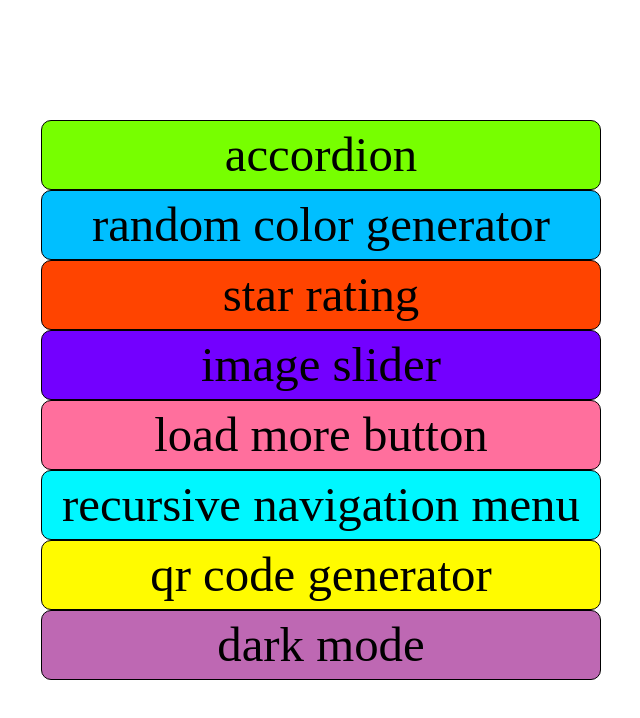
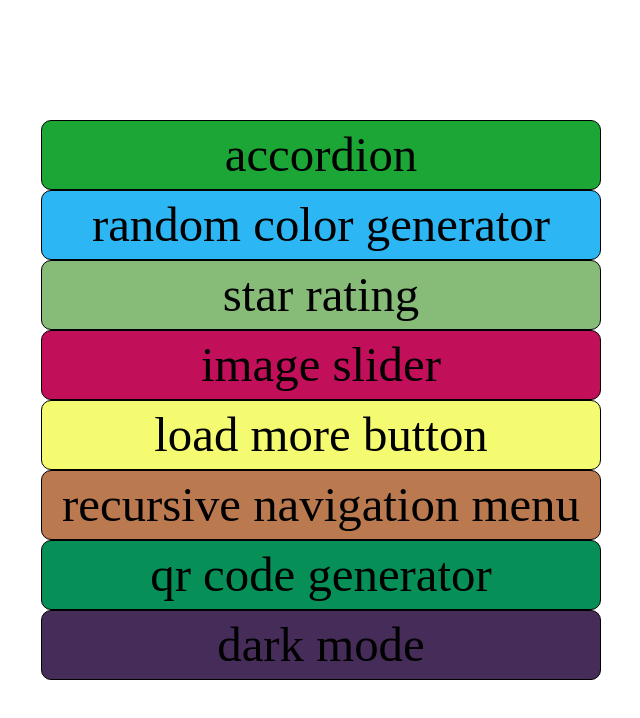
Before and after one commit to duglikespiano/25projectswithreact, a React (Create React App) app: page / in a window 1280 px wide. Shown: the top 718 px of the page, without its empty margins (319-959 px from the left). Built offline with nearby package versions, Linux system fonts and the light colour scheme.

Commit message:
ETC - RANDOM COLOR GENERATOR APPLIED

```diff
--- a/src/components/0_home/Home.module.scss
+++ b/src/components/0_home/Home.module.scss
@@ -17,28 +17,4 @@
 	border: 1px solid black;
 	border-radius: 10px;
 	padding: 0 20px;
-	&:nth-of-type(1) {
-		background-color: rgb(119, 255, 0);
-	}
-	&:nth-of-type(2) {
-		background-color: rgb(0, 191, 255);
-	}
-	&:nth-of-type(3) {
-		background-color: rgb(255, 68, 0);
-	}
-	&:nth-of-type(4) {
-		background-color: rgb(115, 0, 255);
-	}
-	&:nth-of-type(5) {
-		background-color: rgb(255, 111, 157);
-	}
-	&:nth-of-type(6) {
-		background-color: rgb(0, 247, 255);
-	}
-	&:nth-of-type(7) {
-		background-color: rgb(255, 251, 0);
-	}
-	&:nth-of-type(8) {
-		background-color: rgb(190, 104, 179);
-	}
 }
--- a/src/components/0_home/Home.tsx
+++ b/src/components/0_home/Home.tsx
@@ -1,6 +1,6 @@
 import { useState } from 'react';
 import { Link } from 'react-router-dom';
-import { componentsInfo } from './componentsInfo';
+import { componentsInfo, updateHexColor } from './componentsInfo';
 import styles from './Home.module.scss';
 
 export default function Home() {
@@ -10,7 +10,7 @@ export default function Home() {
 		<div className={styles['home']}>
 			<ul className={styles['components']}>
 				{components.map((component) => (
-					<li className={styles['component']} key={component.id}>
+					<li className={styles['component']} key={component.id} style={{ backgroundColor: updateHexColor() }}>
 						<Link to={component.path}>{component.name}</Link>
 					</li>
 				))}
--- a/src/components/0_home/componentsInfo.ts
+++ b/src/components/0_home/componentsInfo.ts
@@ -40,3 +40,11 @@ export const componentsInfo = [
 		path: '/8_darkmode',
 	},
 ];
+
+export const updateHexColor = () => {
+	const RGBArray = [];
+	for (let i = 0; i < 3; i++) {
+		RGBArray.push(Math.floor(Math.random() * 256));
+	}
+	return `rgb(${RGBArray.join(',')})`;
+};
```
